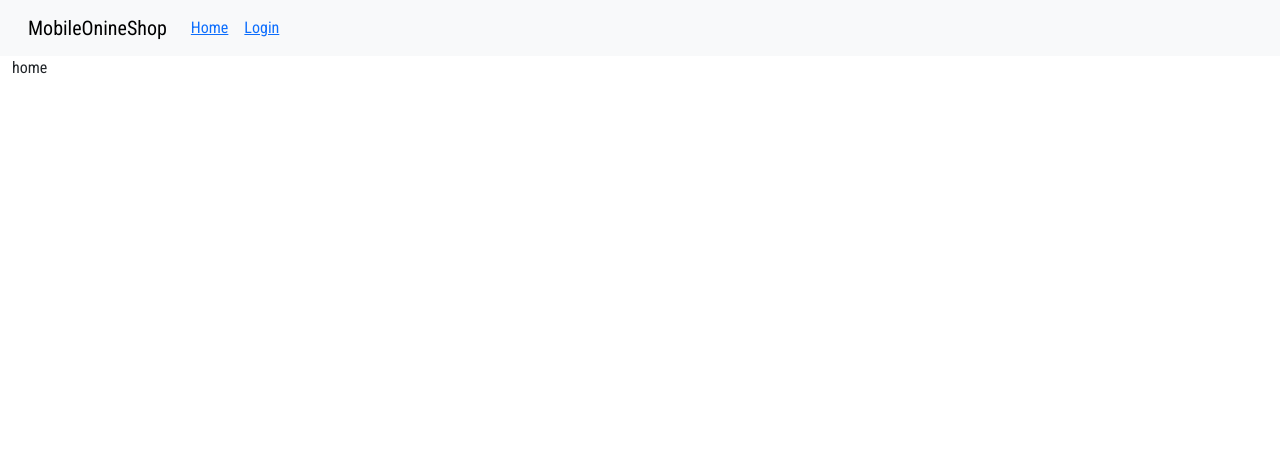
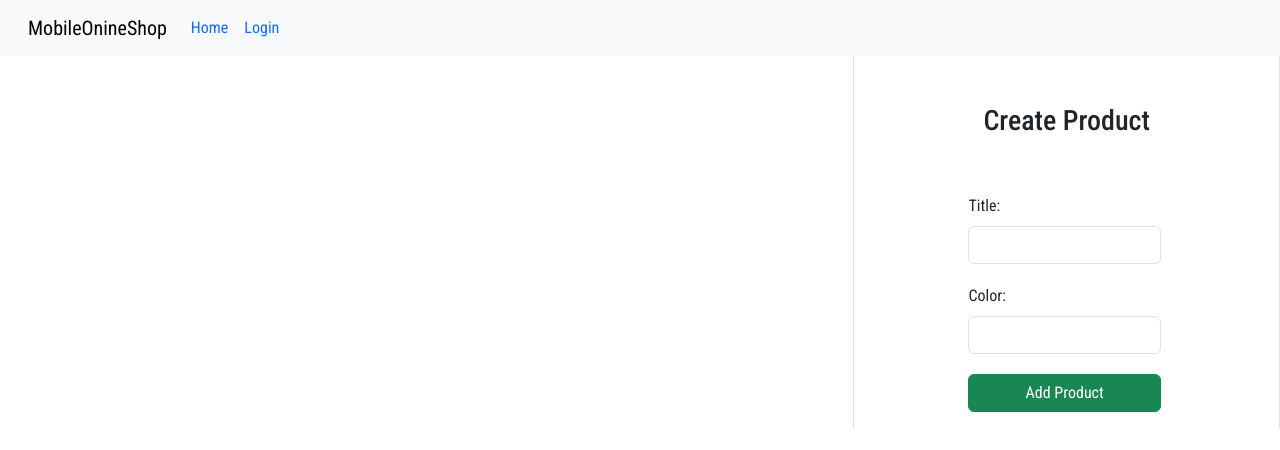
Before and after one commit to NeginSal/Online-Mobile-Shop, a Vue app: page / in a window 1280 px wide. Shown: the top 450 px of the page. Built offline with nearby package versions, Linux system fonts and the light colour scheme.

Commit message:
feat:added ProudctForm page , bootstrap icon , NotFound page

```diff
--- a/package.json
+++ b/package.json
@@ -10,6 +10,7 @@
   },
   "dependencies": {
     "bootstrap": "^5.3.3",
+    "bootstrap-icons": "^1.11.3",
     "pinia": "^2.2.6",
     "vue": "^3.5.12",
     "vue-router": "^4.4.5"
--- /dev/null
+++ b/src/components/PageNotFound.vue
@@ -0,0 +1,17 @@
+<template>
+  <div class="row text-center mx-auto">
+    <h1 class="mt-5">Page Not Found!</h1>
+    <a class="nav-link mt-5" aria-current="page" href="#">
+      <router-link to="/">
+        <i class="bi bi-arrow-left"></i>
+        Back To HomePage
+      </router-link>
+    </a>
+  </div>
+</template>
+
+<script setup>
+
+</script>
+
+<style scoped></style>
--- /dev/null
+++ b/src/components/ProductForm.vue
@@ -0,0 +1,99 @@
+<template>
+  <div class="row w-50 mx-auto">
+    <h3 class="text-center my-5">Create Product</h3>
+    <div class="row g-1">
+      <div class="col-12 mb-3">
+        <label for="titleInput" class="form-label">Title:</label>
+        <input
+          v-model="title"
+          :class="{'is-invalid': errors.title}"
+          class="form-control"
+          id="titleInput"
+        />
+        <div v-if="errors.title" class="invalid-feedback">
+          {{ errors.title }}
+        </div>
+      </div>
+
+      <div class="col-12 mb-3">
+        <label for="colorInput" class="form-label">Color:</label>
+        <input
+          v-model="color"
+          :class="{'is-invalid': errors.color}"
+          class="form-control"
+          id="colorInput"
+        />
+        <div v-if="errors.color" class="invalid-feedback">
+          {{ errors.color }}
+        </div>
+      </div>
+
+      <div class="col-12 mb-3">
+        <button
+          type="button"
+          class="btn btn-success w-100"
+          @click="addProduct"
+        >
+          Add Product
+        </button>
+      </div>
+    </div>
+  </div>
+</template>
+
+<script>
+import { useStore } from "../stores/store";
+import { ref } from "vue";
+
+export default {
+  setup() {
+    const store = useStore();
+    const title = ref("");
+    const color = ref("");
+    const errors = ref({ title: null, color: null });
+
+    const validate = () => {
+      let isValid = true;
+
+      // Validate Title
+      if (!title.value) {
+        errors.value.title = "Title is required.";
+        isValid = false;
+      } else if (title.value.length < 3) {
+        errors.value.title = "Title must be at least 3 characters.";
+        isValid = false;
+      } else {
+        errors.value.title = null;
+      }
+
+      // Validate Color
+      if (!color.value) {
+        errors.value.color = "Color is required.";
+        isValid = false;
+      } else if (color.value.length < 3) {
+        errors.value.color = "Color must be at least 3 characters.";
+        isValid = false;
+      } else {
+        errors.value.color = null;
+      }
+
+      return isValid;
+    };
+
+    const addProduct = () => {
+      if (validate()) {
+        store.addProduct({
+          id: Date.now(),
+          title: title.value,
+          color: color.value,
+        });
+        alert("Product added!");
+        title.value = "";
+        color.value = "";
+      }
+    };
+
+    return { title, color, errors, addProduct };
+  },
+};
+</script>
--- a/src/main.js
+++ b/src/main.js
@@ -7,6 +7,7 @@ import 'bootstrap/dist/css/bootstrap.css';
 import 'bootstrap/dist/js/bootstrap.bundle.js';
 import 'bootstrap/dist/css/bootstrap.min.css';
 import 'bootstrap/dist/css/bootstrap.rtl.min.css';
+import 'bootstrap-icons/font/bootstrap-icons.css';
 
 const app = createApp(App);
 app.use(createPinia());
--- a/src/router/index.js
+++ b/src/router/index.js
@@ -1,10 +1,12 @@
 import { createRouter, createWebHistory } from 'vue-router';
 import Home from '../views/Home.vue';
 import Login from '../views/Login.vue'
+import PageNotFound from '../components/PageNotFound.vue';
 
 const routes = [
   { path: '/', name: 'Home', component: Home },
   { path: '/login', name: 'Login', component: Login },
+  { path: '/:pathMatch(.*)*', name: 'NotFound', component: PageNotFound },
 ];
 
 const router = createRouter({
--- a/src/style.css
+++ b/src/style.css
@@ -6,3 +6,7 @@
   padding: 0;
   font-family: "Roboto Condensed", sans-serif;
 }
+
+a {
+  text-decoration: none !important;
+}
--- a/src/views/Home.vue
+++ b/src/views/Home.vue
@@ -1,10 +1,15 @@
 <template>
-  <div>
-    home
+  <div class="row">
+    <div class="col-12 col-md-8"></div>
+    <div class="col-12 col-md-4 border-start">
+      <ProductForm />
+    </div>
   </div>
 </template>
 
 <script setup>
+import ProductForm from '../components/ProductForm.vue';
+
 
 </script>
 
--- a/src/views/Login.vue
+++ b/src/views/Login.vue
@@ -4,37 +4,97 @@
     <div class="row g-3 w-50 mx-auto">
       <div class="col-12 mb-3">
         <label for="exampleInputEmail1" class="form-label">Email address</label>
-        <input type="email" class="form-control" id="exampleInputEmail1" v-model="email"/>
+        <input
+          type="email"
+          class="form-control"
+          id="exampleInputEmail1"
+          v-model="email"
+          :class="{'is-invalid': errors.email}"
+        />
+        <div v-if="errors.email" class="invalid-feedback">
+          {{ errors.email }}
+        </div>
       </div>
+
       <div class="col-12 mb-3">
         <label for="exampleInputPassword1" class="form-label">Password</label>
-        <input type="password" class="form-control" id="exampleInputPassword1" v-model="password"/>
+        <input
+          type="password"
+          class="form-control"
+          id="exampleInputPassword1"
+          v-model="password"
+          :class="{'is-invalid': errors.password}"
+        />
+        <div v-if="errors.password" class="invalid-feedback">
+          {{ errors.password }}
+        </div>
       </div>
+
       <div class="col-12 mb-3">
-        <button type="button" class="btn btn-success w-100">Login</button>
+        <button
+          type="button"
+          class="btn btn-success w-100"
+          @click="handleLogin"
+        >
+          Login
+        </button>
       </div>
     </div>
   </div>
 </template>
 
 <script>
-import router from '../router';
-import { useStore } from '../stores/store';
-import { ref } from 'vue';
+import router from "../router";
+import { useStore } from "../stores/store";
+import { ref } from "vue";
 
 export default {
   setup() {
     const store = useStore();
-    const email = ref('');
-    const password = ref('');
+    const email = ref("");
+    const password = ref("");
+    const errors = ref({ email: null, password: null });
 
-    const login = () => {
-      store.login(email.value);
-      alert('Login successful!');
+    const validate = () => {
+      let isValid = true;
 
+      // Validate Email
+      if (!email.value) {
+        errors.value.email = "Email is required.";
+        isValid = false;
+      } else if (!/\S+@\S+\.\S+/.test(email.value)) {
+        errors.value.email = "Please enter a valid email address.";
+        isValid = false;
+      } else {
+        errors.value.email = null;
+      }
+
+      // Validate Password
+      if (!password.value) {
+        errors.value.password = "Password is required.";
+        isValid = false;
+      } else if (password.value.length < 6) {
+        errors.value.password = "Password must be at least 6 characters.";
+        isValid = false;
+      } else {
+        errors.value.password = null;
+      }
+
+      return isValid;
     };
 
-    return { email, password, login };
+    const handleLogin = () => {
+      if (validate()) {
+        store.login(email.value);
+        // alert("Login successful!");
+        router.push('/')
+        email.value = "";
+        password.value = "";
+        errors.value = { email: null, password: null };
+      }
+    };
+
+    return { email, password, errors, handleLogin };
   },
 };
 </script>
```
Also changed, not shown: 1 other file (tests, documents, lock files or other folders).
